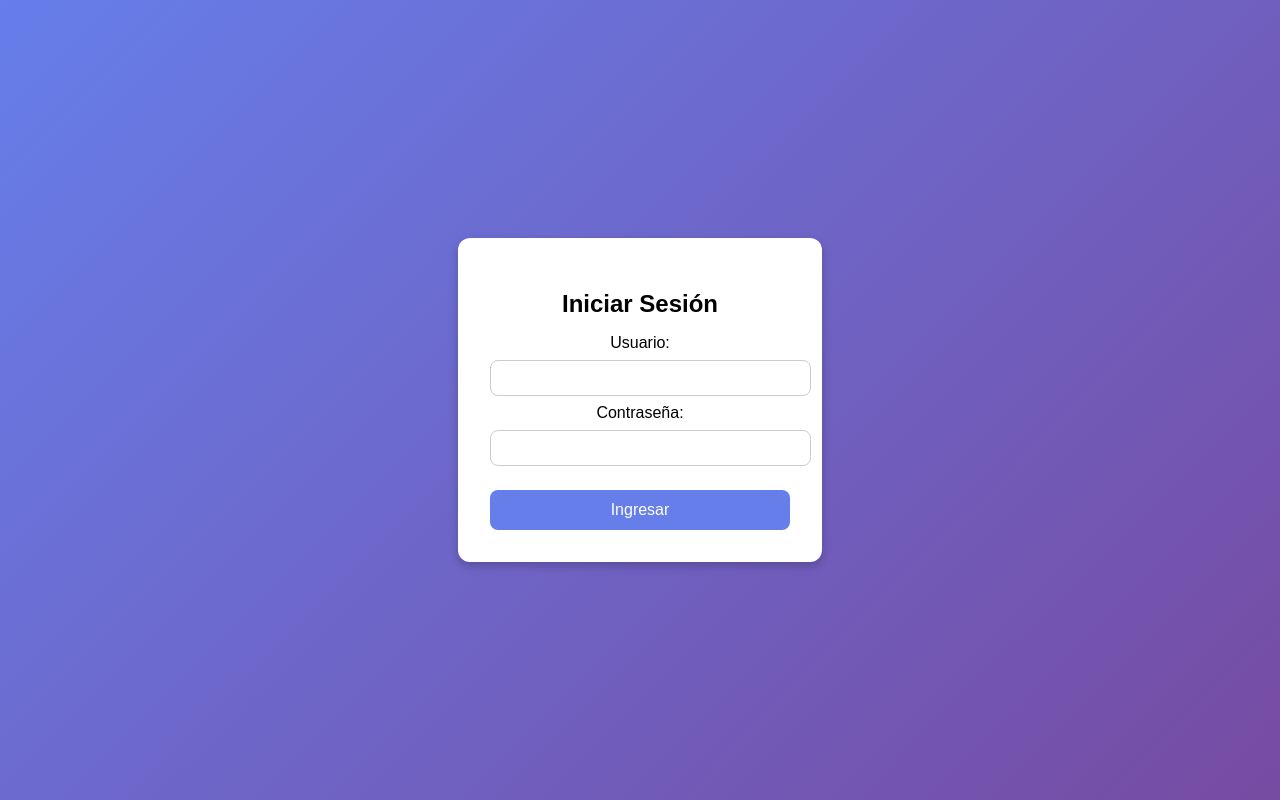
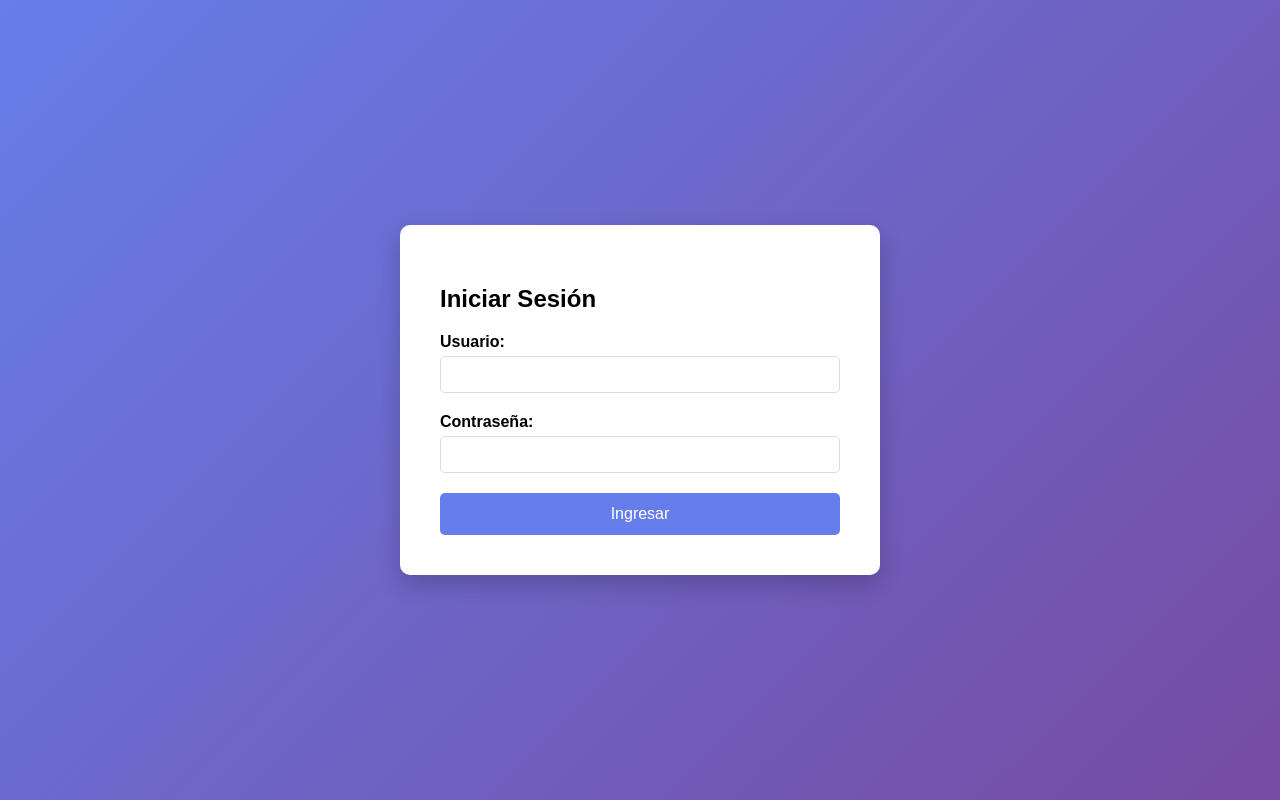
Before and after one commit to laresarien07/mi-login-app, a website: page public/index.html in a window 1280 px wide. Drawn offline with Linux system fonts and the light colour scheme.

Commit message:
Add files via upload

```diff
--- a/package.json
+++ b/package.json
@@ -1,5 +1,5 @@
 {
-  "name": "login-express",
+  "name": "mi-login-app",
   "version": "1.0.0",
   "description": "",
   "main": "index.js",
--- a/public/style.css
+++ b/public/style.css
@@ -1,51 +1,52 @@
 body {
     font-family: Arial, sans-serif;
-  background: linear-gradient(135deg, #667eea, #764ba2);
+    background: linear-gradient(135deg, #667eea 0%, #764ba2 100%);
+    margin: 0;
+    padding: 0;
     display: flex;
     justify-content: center;
     align-items: center;
-  height: 100vh;
-  margin: 0;
+    min-height: 100vh;
 }
 
-/* Contenedor login */
 .login-container, .panel-container {
     background: white;
-  padding: 2rem;
-  border-radius: 12px;
-  box-shadow: 0 4px 10px rgba(0,0,0,0.2);
-  width: 300px;
-  text-align: center;
+    padding: 40px;
+    border-radius: 10px;
+    box-shadow: 0 10px 25px rgba(0,0,0,0.2);
+    width: 100%;
+    max-width: 400px;
 }
 
-.login-container h2,
-.panel-container h1 {
-  margin-bottom: 1rem;
+.input-group {
+    margin-bottom: 20px;
 }
 
-.login-container input {
-  width: 100%;
-  padding: 0.6rem;
-  margin: 0.5rem 0;
-  border: 1px solid #ccc;
-  border-radius: 8px;
+label {
+    display: block;
+    margin-bottom: 5px;
+    font-weight: bold;
 }
 
-.login-container button, .logout-btn {
+input {
+    width: 100%;
+    padding: 10px;
+    border: 1px solid #ddd;
+    border-radius: 5px;
+    box-sizing: border-box;
+}
+
+button {
+    width: 100%;
+    padding: 12px;
     background: #667eea;
     color: white;
     border: none;
-  padding: 0.7rem;
-  width: 100%;
-  border-radius: 8px;
+    border-radius: 5px;
     cursor: pointer;
-  font-size: 1rem;
-  text-decoration: none;
-  display: inline-block;
-  margin-top: 1rem;
+    font-size: 16px;
 }
 
-.login-container button:hover,
-.logout-btn:hover {
-  background: #5646c2;
+button:hover {
+    background: #764ba2;
 }
```
Also changed, not shown: api/login.js (+53 -10 lines), vercel.json. Lines whose indentation alone changed are shown as unchanged.
